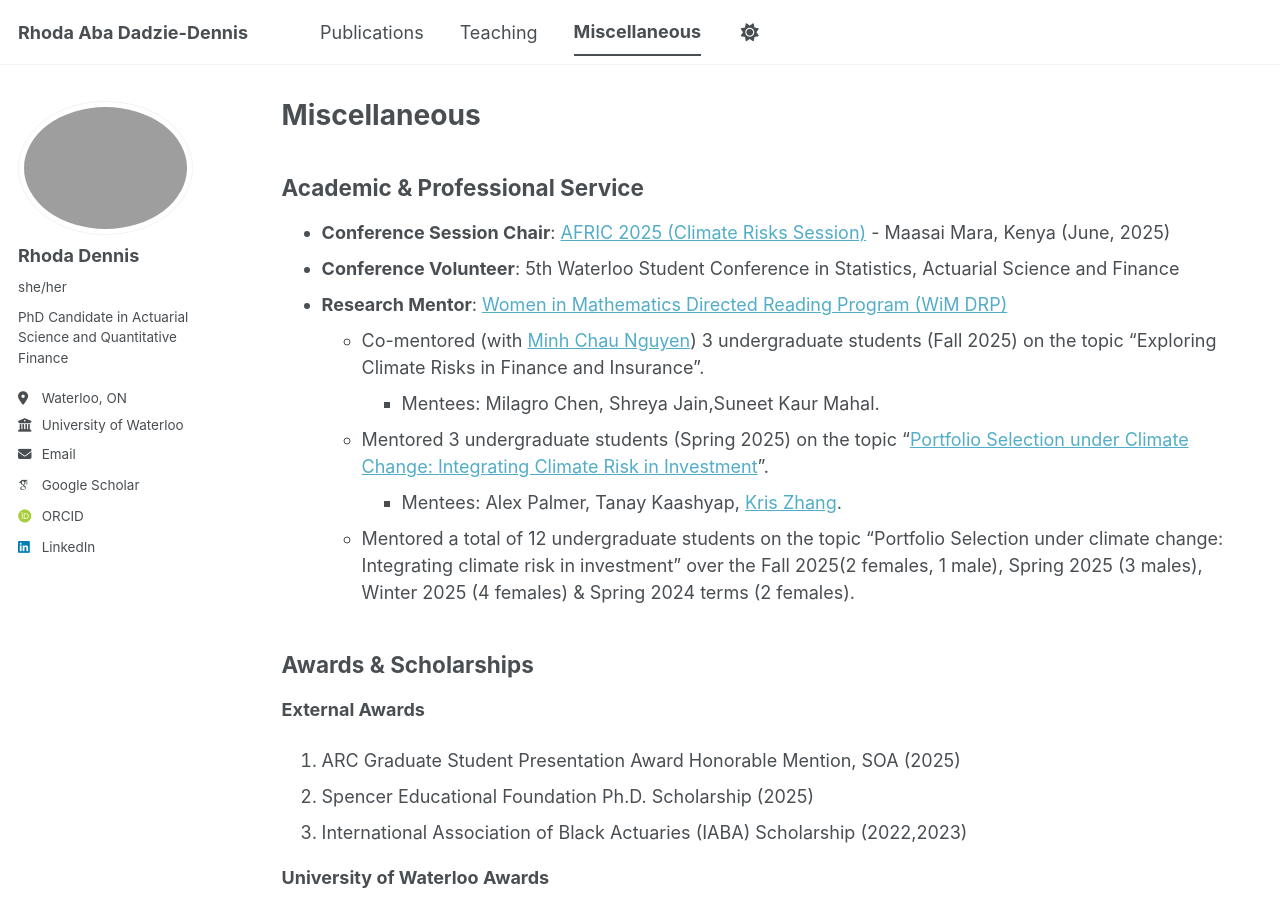
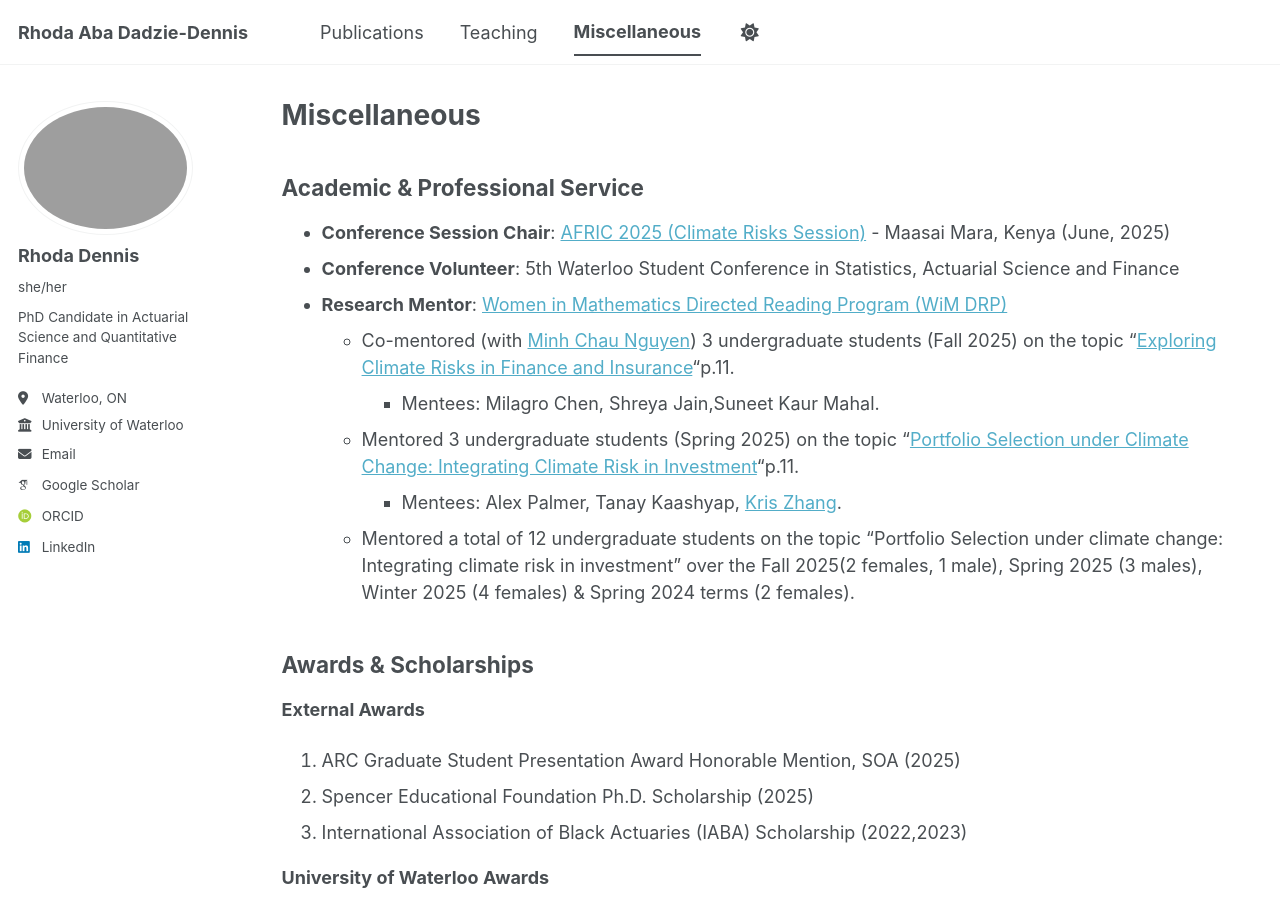
Before and after one commit to rhodadennis/rhodadennis, a Jekyll site: the page built from _pages/miscellaneous.md, in a window 1280 px wide and 900 px high. Built offline with Jekyll 4.4.1, drawn with Linux system fonts in a browser that asks for light colours; some web fonts are replaced; a script bundle is joined from its source files by our own code; library files that are not in the unit come from our copies.

Commit message:
Update miscellaneous.md

```diff
--- a/_pages/miscellaneous.md
+++ b/_pages/miscellaneous.md
@@ -11,9 +11,9 @@ author_profile: true
   * **Conference Session Chair**: [AFRIC 2025 (Climate Risks Session)](https://www.unsw.edu.au/business/our-schools/risk-actuarial/news-events/actuarial-finance-risk-and-insurance-congress-2) - Maasai Mara, Kenya (June, 2025)
   * **Conference Volunteer**: 5th Waterloo Student Conference in Statistics, Actuarial Science and Finance
   * **Research Mentor**: [Women in Mathematics Directed Reading Program (WiM DRP)](https://uwaterloo.ca/women-in-mathematics/past-drp-projects)
-      * Co-mentored (with [Minh Chau Nguyen](https://sites.google.com/view/minh-chau-nguyen-actsc/home)) 3 undergraduate students (Fall 2025) on the topic "Exploring Climate Risks in Finance and Insurance".
+      * Co-mentored (with [Minh Chau Nguyen](https://sites.google.com/view/minh-chau-nguyen-actsc/home)) 3 undergraduate students (Fall 2025) on the topic "[Exploring Climate Risks in Finance and Insurance](https://studc.math.ca/wp-content/uploads/2026/06/NftM-S2026.pdf)"p.11.
           * Mentees: Milagro Chen, Shreya Jain,Suneet Kaur Mahal.
-      * Mentored 3 undergraduate students (Spring 2025) on the topic "[Portfolio Selection under Climate Change: Integrating Climate Risk in Investment](https://studc.math.ca/wp-content/uploads/2025/12/NftM-W2025.pdf)".
+      * Mentored 3 undergraduate students (Spring 2025) on the topic "[Portfolio Selection under Climate Change: Integrating Climate Risk in Investment](https://studc.math.ca/wp-content/uploads/2025/12/NftM-W2025.pdf)"p.11.
           * Mentees: Alex Palmer, Tanay Kaashyap, [Kris Zhang](https://www.kriszhang.ca).
       * Mentored a total of 12 undergraduate students on the topic "Portfolio Selection under climate change: Integrating climate risk in investment" over the Fall 2025(2 females, 1 male), Spring 2025 (3 males), Winter 2025 (4 females) & Spring 2024 terms (2 females).
 
```
